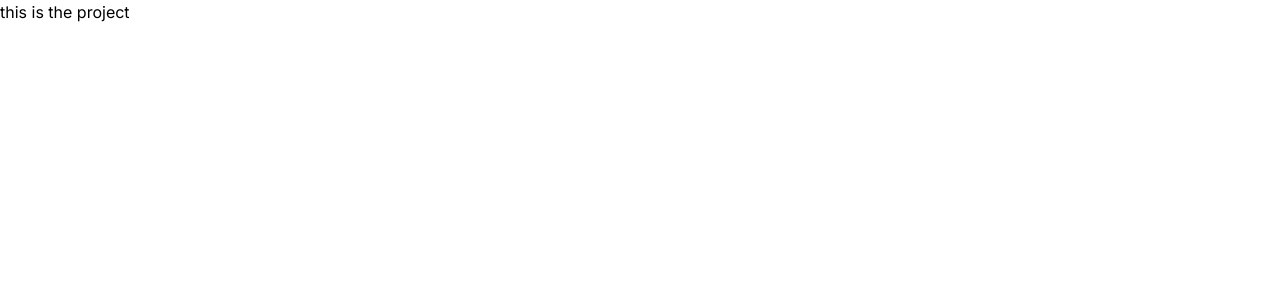
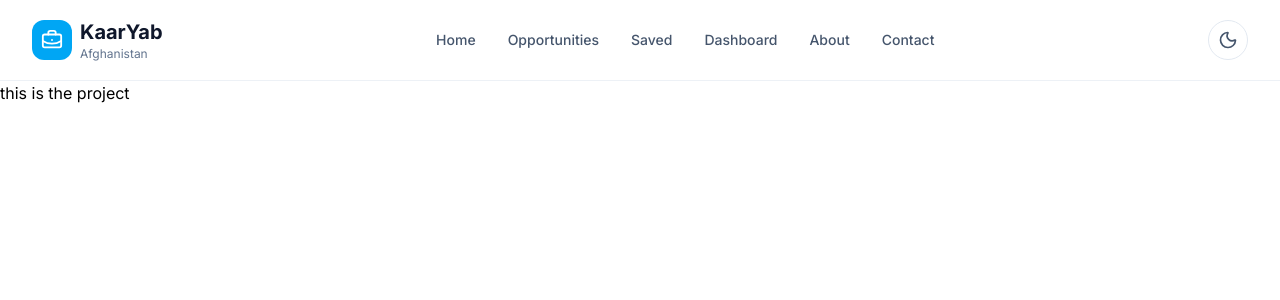
Before and after one commit to fataneh-mow/KaarYab, a Next.js app in the folder kaar-yab/: page / in a window 1280 px wide. Shown: the top 300 px of the page. Built offline with nearby package versions, Linux system fonts and the light colour scheme.

Commit message:
created the Header

```diff
--- a/kaar-yab/app/layout.tsx
+++ b/kaar-yab/app/layout.tsx
@@ -5,6 +5,8 @@ import "./globals.css";
 import { ThemeProvider } from "@/components/provider/ThemeProvider";
 import { Toaster } from "react-hot-toast";
 import "react-loading-skeleton/dist/skeleton.css";
+
+import { Header } from "@/components/layout/Header";
 
 const inter = Inter({
   subsets: ["latin"],
@@ -44,6 +46,7 @@ export default function RootLayout({
           enableSystem
           disableTransitionOnChange
         >
+          <Header />
           {children}
         </ThemeProvider>
       </body>
--- /dev/null
+++ b/kaar-yab/components/common/ThemeToggle.tsx
@@ -0,0 +1,46 @@
+"use client";
+
+import { Moon, Sun } from "lucide-react";
+import { useTheme } from "next-themes";
+import { useEffect, useState } from "react";
+
+export default function ThemeToggle() {
+  const { theme, setTheme } = useTheme();
+
+  const [mounted, setMounted] = useState(false);
+
+  useEffect(() => {
+    setMounted(true);
+  }, []);
+
+  if (!mounted) {
+    return null;
+  }
+
+  const isDark = theme === "dark";
+
+  return (
+    <button
+      type="button"
+      onClick={() => setTheme(isDark ? "light" : "dark")}
+      className="
+        flex size-10 items-center justify-center
+        rounded-full
+        border border-slate-200
+        text-slate-600
+        transition
+        hover:bg-slate-100
+        dark:border-slate-700
+        dark:text-slate-300
+        dark:hover:bg-slate-800
+      "
+      aria-label="Toggle theme"
+    >
+      {isDark ? (
+        <Sun size={20} />
+      ) : (
+        <Moon size={20} />
+      )}
+    </button>
+  );
+}
--- /dev/null
+++ b/kaar-yab/components/common/index.ts
@@ -0,0 +1 @@
+export { default as ThemeToggle } from "./ThemeToggle";
--- /dev/null
+++ b/kaar-yab/components/layout/Header/Header.tsx
@@ -0,0 +1,33 @@
+"use client";
+
+import { Menu } from "lucide-react";
+import { Logo, NavLinks} from "./index";
+import { ThemeToggle } from "@/components/common";
+
+export default function Header() {
+    return (
+        <header
+            className="sticky top-0 z-50 w-full border-b border-slate-200/60 bg-white/80  backdrop-blur-md dark:border-slate-800 dark:bg-slate-950/80"
+        >
+            <div
+                className="mx-auto flex h-20 max-w-7xl items-center justify-between px-4 sm:px-6 lg:px-8"
+            >
+                <Logo />
+                <NavLinks />
+                <div className="flex items-center gap-3">
+                    <ThemeToggle />
+                    {/* btn has to become reuslabe */}
+                    <button
+                        type="button"
+                        className="flex size-10 items-center justify-center rounded-lg border border-slate-200 text-slate-600 transition hover:bg-slate-100 lg:hidden dark:border-slate-700 dark:text-slate-300 dark:hover:bg-slate-800"
+                        aria-label="Open menu"
+                    >
+                        <Menu size={22} />
+                    </button>
+
+                </div>
+
+            </div>
+        </header>
+    );
+}
--- /dev/null
+++ b/kaar-yab/components/layout/Header/Logo.tsx
@@ -0,0 +1,25 @@
+import Link from "next/link";
+import { BriefcaseBusiness } from "lucide-react";
+
+export default function Logo() {
+  return (
+    <Link
+      href="/"
+      className="flex items-center gap-2"
+    >
+      <div className="flex size-10 items-center justify-center rounded-xl bg-sky-500 text-white">
+        <BriefcaseBusiness size={22} />
+      </div>
+
+      <div className="flex flex-col leading-none">
+        <span className="text-xl font-bold text-slate-900 dark:text-white">
+          KaarYab
+        </span>
+
+        <span className="text-xs text-slate-500 dark:text-slate-400">
+          Afghanistan
+        </span>
+      </div>
+    </Link>
+  );
+}
--- /dev/null
+++ b/kaar-yab/components/layout/Header/NavLinks.tsx
@@ -0,0 +1,26 @@
+import Link from "next/link";
+import { links } from "@/constants/Navlinks";
+
+export default function NavLinks() {
+  return (
+    <nav className="hidden items-center gap-8 lg:flex">
+      {links.map((link) => (
+        <Link
+          key={link.href}
+          href={link.href}
+          className="
+            text-sm
+            font-medium
+            text-slate-600
+            transition
+            hover:text-sky-600
+            dark:text-slate-300
+            dark:hover:text-sky-400
+          "
+        >
+          {link.name}
+        </Link>
+      ))}
+    </nav>
+  );
+}
--- /dev/null
+++ b/kaar-yab/components/layout/Header/index.ts
@@ -0,0 +1,3 @@
+export { default as Logo } from "./Logo";
+export { default as NavLinks } from "./NavLinks";
+export { default as Header } from "./Header";
--- /dev/null
+++ b/kaar-yab/constants/Navlinks.ts
@@ -0,0 +1,26 @@
+export const links = [
+  {
+    name: "Home",
+    href: "/",
+  },
+  {
+    name: "Opportunities",
+    href: "/opportunities",
+  },
+  {
+    name: "Saved",
+    href: "/saved",
+  },
+  {
+    name: "Dashboard",
+    href: "/dashboard",
+  },
+  {
+    name: "About",
+    href: "/about",
+  },
+  {
+    name: "Contact",
+    href: "/contact",
+  },
+];
```
